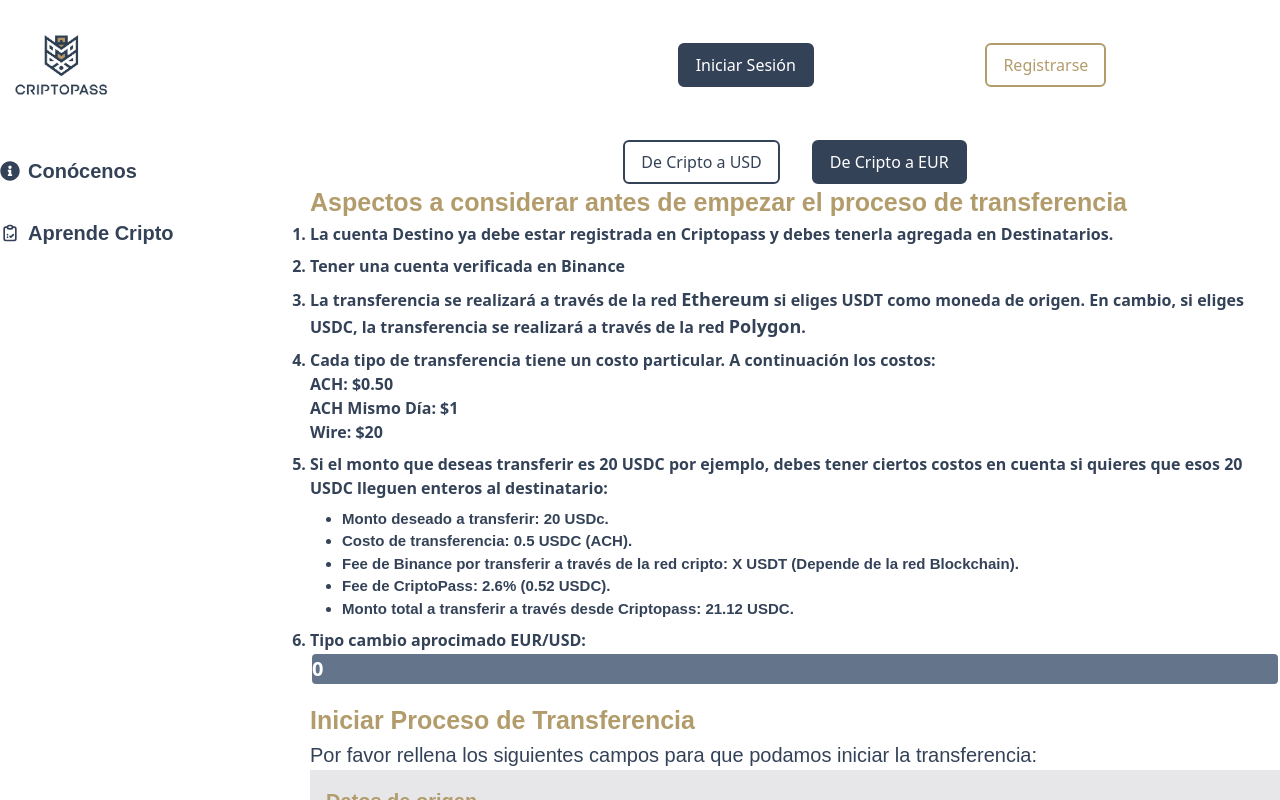
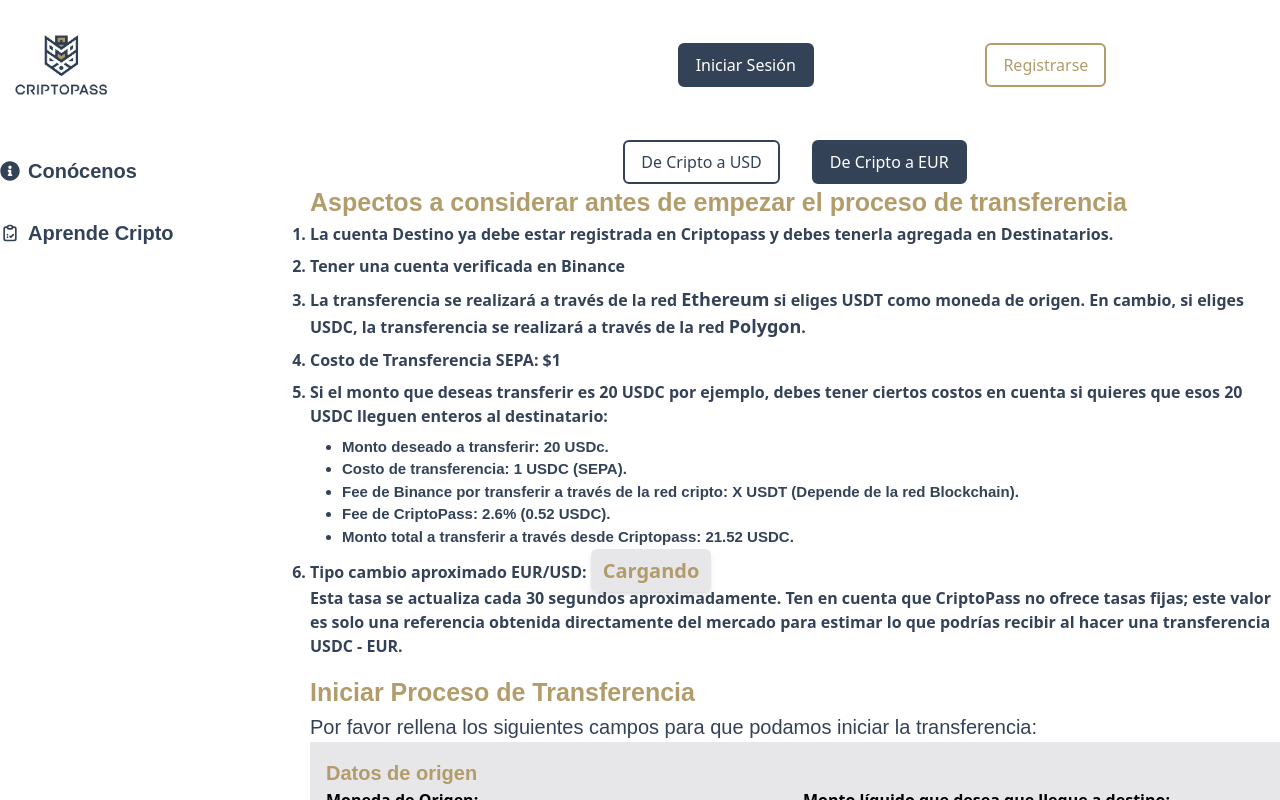
Before and after one commit to Juanpibazan/criptopass-frontend, a React (Vite) app: page /transfer in a window 1280 px wide. Both pictures are taken after a click on the button "De Cripto a EUR". Shown: the top 800 px of the page. Built offline with nearby package versions, Linux system fonts and the light colour scheme; no server answers.

Commit message:
added code to show exchange rate correctly and the wording as well inside TransferSection.jsx

```diff
--- a/src/sections/TransferSection.jsx
+++ b/src/sections/TransferSection.jsx
@@ -30,7 +30,7 @@ const TransferSection = ()=>{
     const [lastTransfer,setLastTransfer] = useState({});
     const [lastResponseStatus,setLastResponseStatus] = useState();
     const [wireMessage, setWireMessage] = useState();
-    const [exchangeRate,setExchangeRate] = useState(0);
+    const [exchangeRate,setExchangeRate] = useState(null);
 
     const navigate = useNavigate();
 
@@ -532,31 +532,39 @@ const TransferSection = ()=>{
     },1000*60);
 
     useEffect(()=>{
+        const controller = new AbortController();
+        const {signal} = controller;
         const getExchangeRate = async (from,to)=>{
             try {
+                if(destinationCurrency==='eur'){
             const apiResponse = await axios({
                 method: 'get',
-                url: `https://api.bridge.xyz/v0/exchange_rates?from=${from}&to=${to}`,
+                url: `https://criptopass.com/bridge/transfers/exchange-rate/${from}?to=${to}`,
                 headers:{
-                    "Content-Type":"appliction/json",
+                    "Content-Type":"application/json",
                     "Api-Key":import.meta.env.VITE_BRIDGE_API_KEY,
                     "Authorization":`Bearer ${jwtoken}`
-                }
+                },
+                signal
             });
-            const {data} = apiResponse;
-            if(apiResponse===200){
-                console.log(apiResponse.data);
-                setExchangeRate(data.sell_rate);
+            const {data,status} = apiResponse;
+            if(status===200){
+                console.log(data);
+                setExchangeRate(data.data.sell_rate);
+                console.log('Variable de estado: ', exchangeRate);
+                console.log('XR: ',exchangeRate);
             } else{
                 console.log(apiResponse);
-            }
+            }}
         } catch(e){
             console.log(e);
         }
         };
         getExchangeRate('usd','eur');
+        //setTimeout(() => setExchangeRate(1.23), 1000); // Simulate API delay
+        return () => controller.abort(); // Cleanup
+    },[destinationCurrency]);
 
-    },[destinationCurrency]);
 
     return (
         <div>
@@ -572,29 +580,31 @@ const TransferSection = ()=>{
                     value='eur' onClick={(e)=>setDestinationCurrency(e.target.value)}>De Cripto a EUR</button>
                 </div>
                 <h3 className='text-[25px] text-secondary font-bold font-openSauce'>Aspectos a considerar antes de empezar el proceso de transferencia</h3>
-                <ol className='list-decimal text-primary font-bold flex flex-col gap-2'>
+                <ol className='list-decimal text-primary font-bold flex flex-col gap-2 max-sm:px-6'>
                     <li>La cuenta Destino ya debe estar registrada en Criptopass y debes tenerla agregada en Destinatarios.</li>
                     <li>Tener una cuenta verificada en Binance</li>
                     <li>La transferencia se realizará a través de la red <strong className='text-[18px]'>Ethereum</strong> si eliges USDT como moneda de origen. En cambio, si eliges USDC, la transferencia se realizará a través de la red <strong className='text-[18px]'>Polygon</strong>.</li>
-                    <li>Cada tipo de transferencia tiene un costo particular. A continuación los costos:
+                    {destinationCurrency !=='eur' ? <li>Cada tipo de transferencia tiene un costo particular. A continuación los costos:
                         <ul>
                         <li><strong>ACH:</strong> $0.50</li>
                         <li><strong>ACH Mismo Día:</strong> $1</li>
                         <li><strong>Wire:</strong> $20</li>
                         </ul>
-                    </li>
+                    </li> :
+                    <li>Costo de Transferencia <strong>SEPA:</strong> $1</li>
+                    }
                     <li>Si el monto que deseas transferir es 20 USDC por ejemplo, debes tener ciertos costos en cuenta si quieres que esos 20 USDC lleguen enteros al destinatario:</li>
                         <ul className='list-disc pl-8'>
                             <li className='text-[15px] font-garet'>Monto deseado a transferir: 20 USDc.</li>
-                            <li className='text-[15px] font-garet'>Costo de transferencia: 0.5 USDC (<strong>ACH</strong>).</li>
+                            <li className='text-[15px] font-garet'>Costo de transferencia: {destinationCurrency !=='eur' ? <span>1 USDC (<strong>ACH Mismo Día</strong>).</span> : <span>1 USDC (<strong>SEPA</strong>).</span>}</li>
                             <li className='text-[15px] font-garet'>Fee de Binance por transferir a través de la red cripto: X USDT (Depende de la red Blockchain).</li>
                             <li className='text-[15px] font-garet'>Fee de CriptoPass: 2.6% (0.52 USDC).</li>
-                            <li className='text-[15px] font-garet'>Monto total a transferir a través desde Criptopass: 21.12 USDC.</li>
+                            <li className='text-[15px] font-garet'>Monto total a transferir a través desde Criptopass: 21.52 USDC.</li>
                         </ul>
                     {destinationCurrency==='eur' && (
                         <li>
-                            Tipo cambio aprocimado EUR/USD:
-                            <h3 className='text-[20px] bg-slate-500 text-white border-2 border-white rounded-md'>{exchangeRate}</h3>
+                            Tipo cambio aproximado EUR/USD: <span className='text-[20px]  text-secondary font-bold bg-tertiary py-2 px-3 rounded-md shadow-md'>{exchangeRate === null ? 'Cargando' : exchangeRate}</span>
+                            <p>Esta tasa se actualiza <strong>cada 30 segundos aproximadamente.  Ten en cuenta que </strong><strong>CriptoPass no ofrece tasas fijas; este valor es solo una referencia obtenida directamente del mercado</strong> para estimar lo que podrías recibir al hacer una transferencia USDC - EUR.</p>
                         </li>
                     )}
 
```
